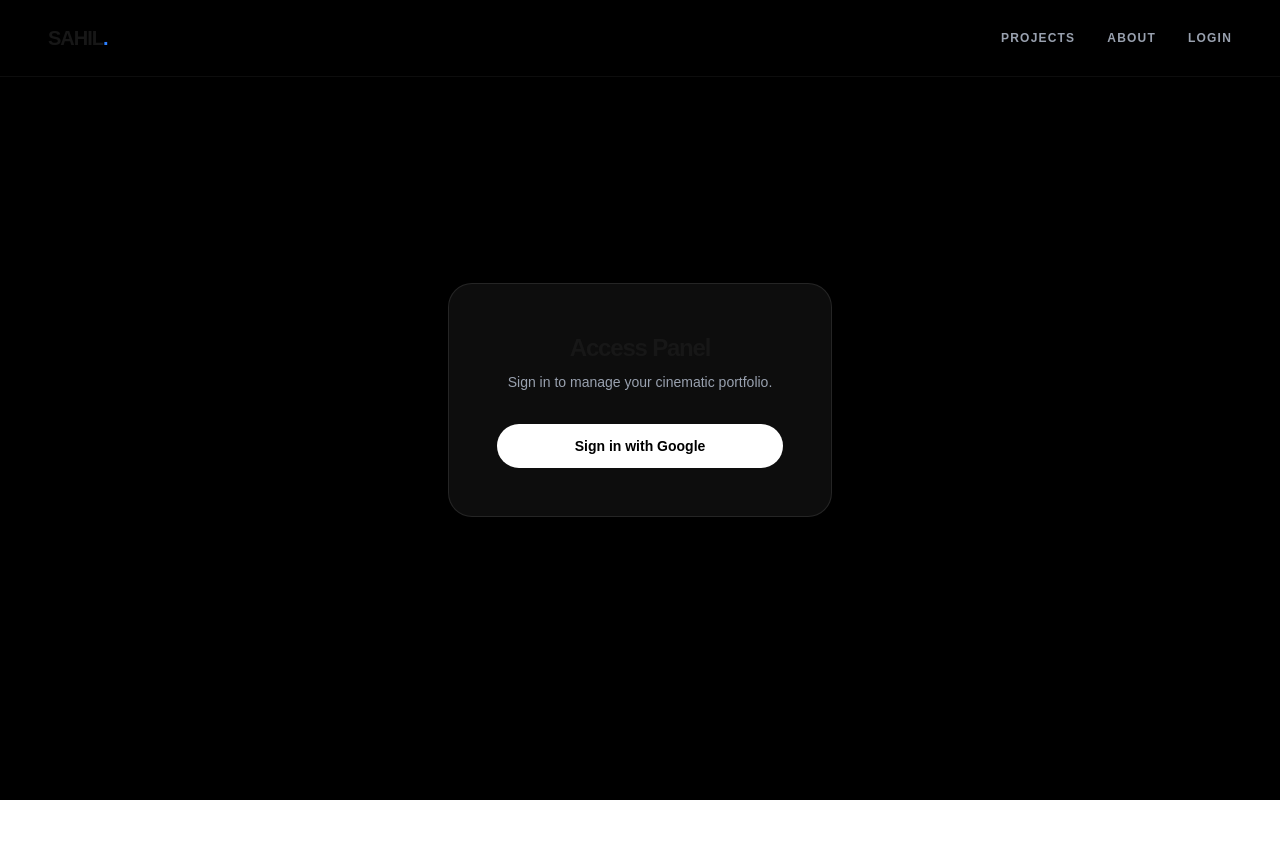
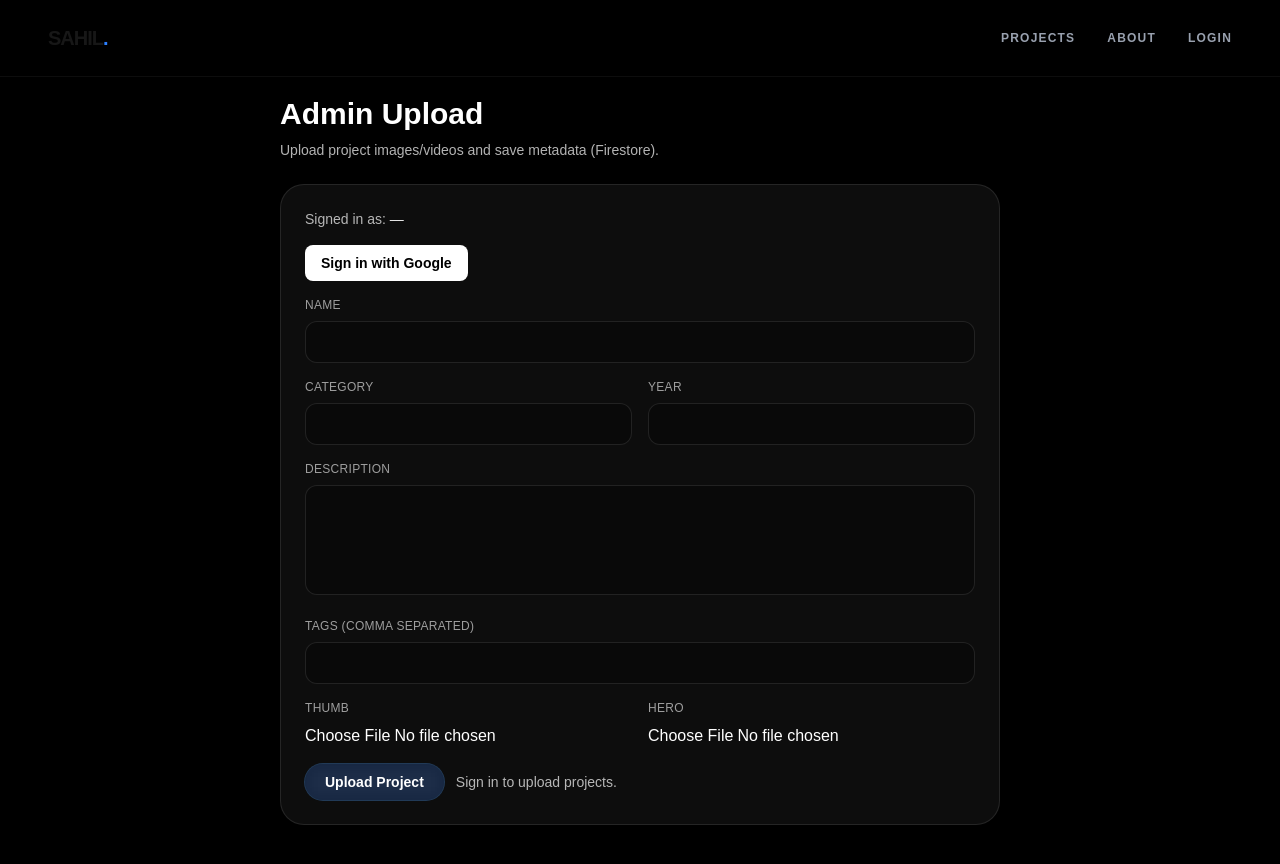
Before and after one commit to sahilsharma092006-crypto/Portfolio, a Next.js app in the folder portfolio/: page /components/admin in a window 1280 px wide. Shown: the top 864 px of the page. Before the commit the page ends 800 px from the top, so only its background shows below. Built offline with nearby package versions, Linux system fonts and the light colour scheme; no server answers.

Commit message:
Fix runtime module error for useProjects import

```diff
--- a/portfolio/app/components/CinematicPortfolio.tsx
+++ b/portfolio/app/components/CinematicPortfolio.tsx
@@ -2,7 +2,7 @@
 
 import React, { useRef } from 'react';
 import { motion, useScroll, useTransform, useSpring, useMotionValue } from 'framer-motion';
-import { useProjects, Project } from '../useProjects';
+import { useProjects, Project } from "../useProjects";
 import Image from 'next/image';
 
 // Note: keep this component dependency-free (no clsx/tailwind-merge) so Next.js builds
--- a/portfolio/app/components/admin/AdminPage.tsx
+++ b/portfolio/app/components/admin/AdminPage.tsx
@@ -8,6 +8,7 @@ import {
   ref,
   uploadBytes,
 } from "firebase/storage";
+import { GoogleAuthProvider, signInWithPopup, signOut } from "firebase/auth";
 import { collection, addDoc, serverTimestamp } from "firebase/firestore";
 
 
@@ -48,6 +49,15 @@ export default function AdminPage() {
     return () => unsubscribe();
   }, []);
 
+  const handleLogin = async () => {
+    const provider = new GoogleAuthProvider();
+    try {
+      await signInWithPopup(auth, provider);
+    } catch (e) {
+      setStatus("Login failed: " + (e as Error).message);
+    }
+  };
+
   const onPick = (key: "thumbFile" | "heroFile") =>
     (e: React.ChangeEvent<HTMLInputElement>) => {
       const f = e.target.files?.[0] ?? null;
@@ -58,6 +68,11 @@ export default function AdminPage() {
     try {
       setUploading(true);
       setStatus("Uploading to Firebase Storage...");
+
+      if (!form.name || !form.thumbFile) {
+        setStatus("Name and Thumbnail are required.");
+        return;
+      }
 
       const user = auth.currentUser;
       if (!user) {
@@ -141,6 +156,19 @@ export default function AdminPage() {
             <div className="text-sm text-white/70">
               Signed in as: <span className="text-white/90">{userEmail ?? "—"}</span>
             </div>
+
+            {!userEmail ? (
+              <button
+                onClick={handleLogin}
+                className="mt-4 rounded-lg bg-white px-4 py-2 text-sm font-bold text-black hover:bg-white/90"
+              >
+                Sign in with Google
+              </button>
+            ) : (
+              <button onClick={() => signOut(auth)} className="mt-2 text-xs text-red-400 underline">
+                Sign Out
+              </button>
+            )}
 
             <div className="mt-4 space-y-4">
               <label className="block">
--- a/portfolio/app/components/admin/page.tsx
+++ b/portfolio/app/components/admin/page.tsx
@@ -1,51 +1,5 @@
 'use client';
 
-import { auth } from '@/firebase';
-import { GoogleAuthProvider, signInWithPopup, signOut } from 'firebase/auth';
-import { useAuth } from '@/useAuth';
-import { motion } from 'framer-motion';
+import AdminPage from './AdminPage';
 
-export default function LoginPage() {
-  const { user, loading } = useAuth();
-
-  const login = () => {
-    const provider = new GoogleAuthProvider();
-    signInWithPopup(auth, provider);
-  };
-
-  return (
-    <main className="flex min-h-screen flex-col items-center justify-center bg-black p-6">
-      <motion.div
-        initial={{ opacity: 0, scale: 0.9 }}
-        animate={{ opacity: 1, scale: 1 }}
-        className="w-full max-w-sm rounded-3xl border border-white/10 bg-white/5 p-12 text-center backdrop-blur-xl"
-      >
-        <h1 className="font-poppins text-2xl font-bold tracking-tighter">Access Panel</h1>
-        <p className="mt-2 text-sm text-gray-400">Sign in to manage your cinematic portfolio.</p>
-
-        <div className="mt-8">
-          {loading ? (
-            <div className="animate-pulse text-gray-500">Verifying session...</div>
-          ) : user ? (
-            <div className="space-y-4">
-              <p className="text-sm text-blue-400">Logged in as {user.email}</p>
-              <button
-                onClick={() => signOut(auth)}
-                className="w-full rounded-full border border-white/10 py-3 text-sm font-bold transition-hover hover:bg-white hover:text-black"
-              >
-                Sign Out
-              </button>
-            </div>
-          ) : (
-            <button
-              onClick={login}
-              className="w-full rounded-full bg-white py-3 text-sm font-bold text-black transition-transform hover:scale-105"
-            >
-              Sign in with Google
-            </button>
-          )}
-        </div>
-      </motion.div>
-    </main>
-  );
-}
+export default AdminPage;
--- a/portfolio/app/useProjects.ts
+++ b/portfolio/app/useProjects.ts
@@ -2,36 +2,7 @@
 
 import { useState, useEffect } from 'react';
 import { db } from '@/firebase';
-import { collection, query, orderBy, onSnapshot } from 'firebase/firestore';
-
-const MOCK_PROJECTS: Project[] = [
-  {
-    id: 'mock-1',
-    name: 'Metropolis 2077',
-    category: 'Architecture',
-    year: '2024',
-    description: 'A cinematic exploration of a futuristic city using layered parallax effects and scroll-triggered lighting.',
-    tags: ['Next.js', 'Framer Motion', '3D'],
-    images: {
-      thumb: 'https://images.unsplash.com/photo-1605806616949-1e87b487fc2f?auto=format&fit=crop&q=80&w=2070',
-      hero: 'https://images.unsplash.com/photo-1545641203-7d072a14e3b2?auto=format&fit=crop&q=80&w=2072'
-    },
-    createdAt: new Date()
-  },
-  {
-    id: 'mock-2',
-    name: 'Oceanic Horizon',
-    category: 'Motion Graphics',
-    year: '2023',
-    description: 'Deep sea depth simulation with interactive scroll-triggered depth layers.',
-    tags: ['Motion', 'Simulation', 'Visuals'],
-    images: {
-      thumb: 'https://images.unsplash.com/photo-1518837695005-2083093ee35b?auto=format&fit=crop&q=80&w=2070',
-      hero: 'https://images.unsplash.com/photo-1439405326854-014607f694d7?auto=format&fit=crop&q=80&w=2070'
-    },
-    createdAt: new Date()
-  }
-];
+import { collection, onSnapshot, query, orderBy } from 'firebase/firestore';
 
 export interface Project {
   id: string;
@@ -44,7 +15,7 @@ export interface Project {
     thumb?: string;
     hero?: string;
   };
-  createdAt: unknown; // Firebase Timestamp (avoid explicit any)
+  createdAt: any;
 }
 
 export function useProjects() {
@@ -52,32 +23,19 @@ export function useProjects() {
   const [loading, setLoading] = useState(true);
 
   useEffect(() => {
-    // Create a query to get projects ordered by creation time
-    const q = query(collection(db, 'projects'), orderBy('createdAt', 'desc'));
+    const q = query(collection(db, "projects"), orderBy("createdAt", "desc"));
 
-    // Mark loading false even if Firestore is unreachable so the UI can render.
-    // (Right now, when Firestore fails, pages may look blank if downstream components
-    // wait for `loading` to turn false.)
-    const unsubscribe = onSnapshot(
-      q,
-      (snapshot) => {
-        const data = snapshot.docs.map((doc) => ({
-          id: doc.id,
-          ...doc.data(),
-        })) as Project[];
-        setProjects(data);
-        setLoading(false);
-      },
-      (error) => {
-        console.error('Error fetching projects:', error);
-        setProjects(MOCK_PROJECTS);
-        setLoading(false);
-      }
-    );
+    const unsubscribe = onSnapshot(q, (snapshot) => {
+      const projectData = snapshot.docs.map(doc => ({
+        id: doc.id,
+        ...doc.data()
+      })) as Project[];
+      setProjects(projectData);
+      setLoading(false);
+    });
 
     return () => unsubscribe();
   }, []);
 
-
   return { projects, loading };
 }
--- a/portfolio/useAuth.ts
+++ b/portfolio/useAuth.ts
@@ -1,24 +1,19 @@
 'use client';
 
 import { useState, useEffect } from 'react';
-import { User } from 'firebase/auth';
-import { auth } from '@/firebase'; // Import the auth instance
+import { auth } from '@/firebase';
+import { onAuthStateChanged, User } from 'firebase/auth';
 
-/**
- * Custom hook to manage Firebase Authentication state.
- * Provides the current user object and a loading state.
- */
 export function useAuth() {
   const [user, setUser] = useState<User | null>(null);
   const [loading, setLoading] = useState(true);
 
   useEffect(() => {
-    const unsubscribe = auth.onAuthStateChanged((currentUser) => {
-      setUser(currentUser);
+    const unsubscribe = onAuthStateChanged(auth, (user) => {
+      setUser(user);
       setLoading(false);
     });
 
-    // Cleanup subscription on unmount
     return () => unsubscribe();
   }, []);
 
```
